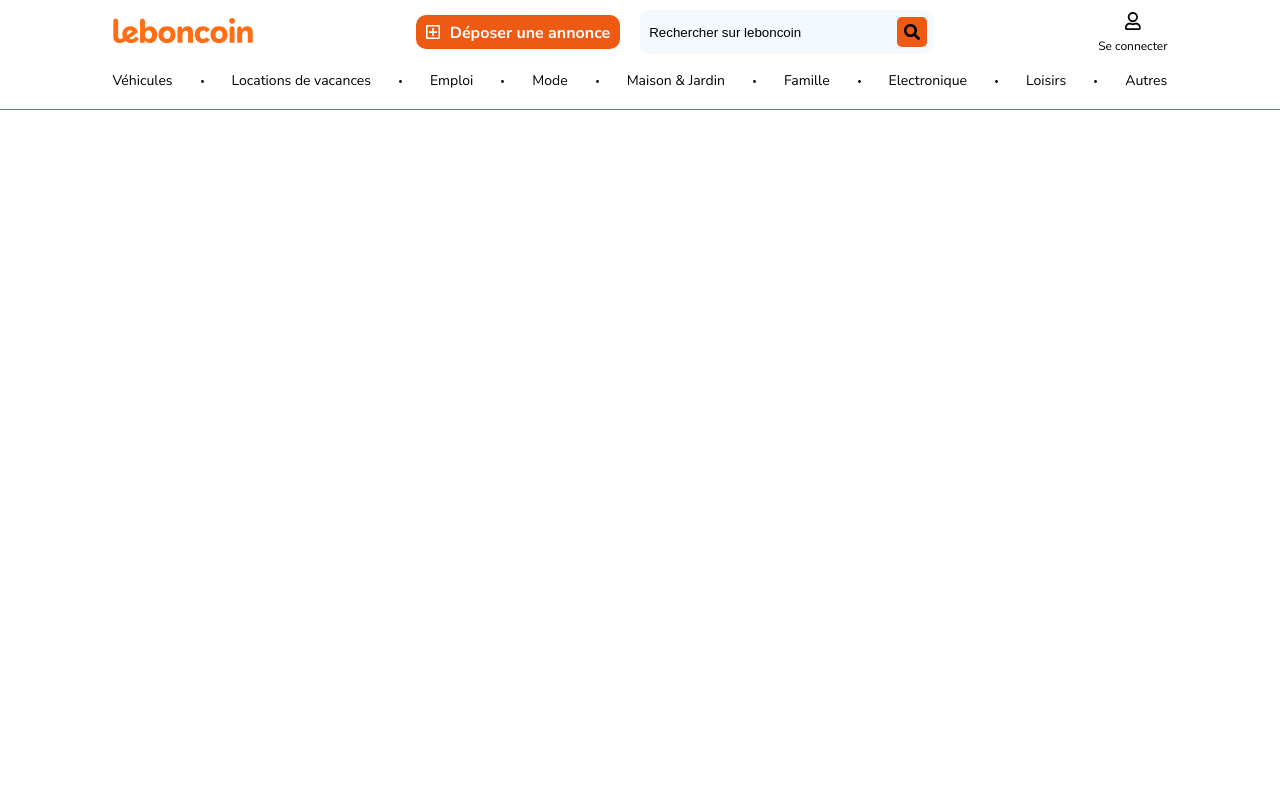
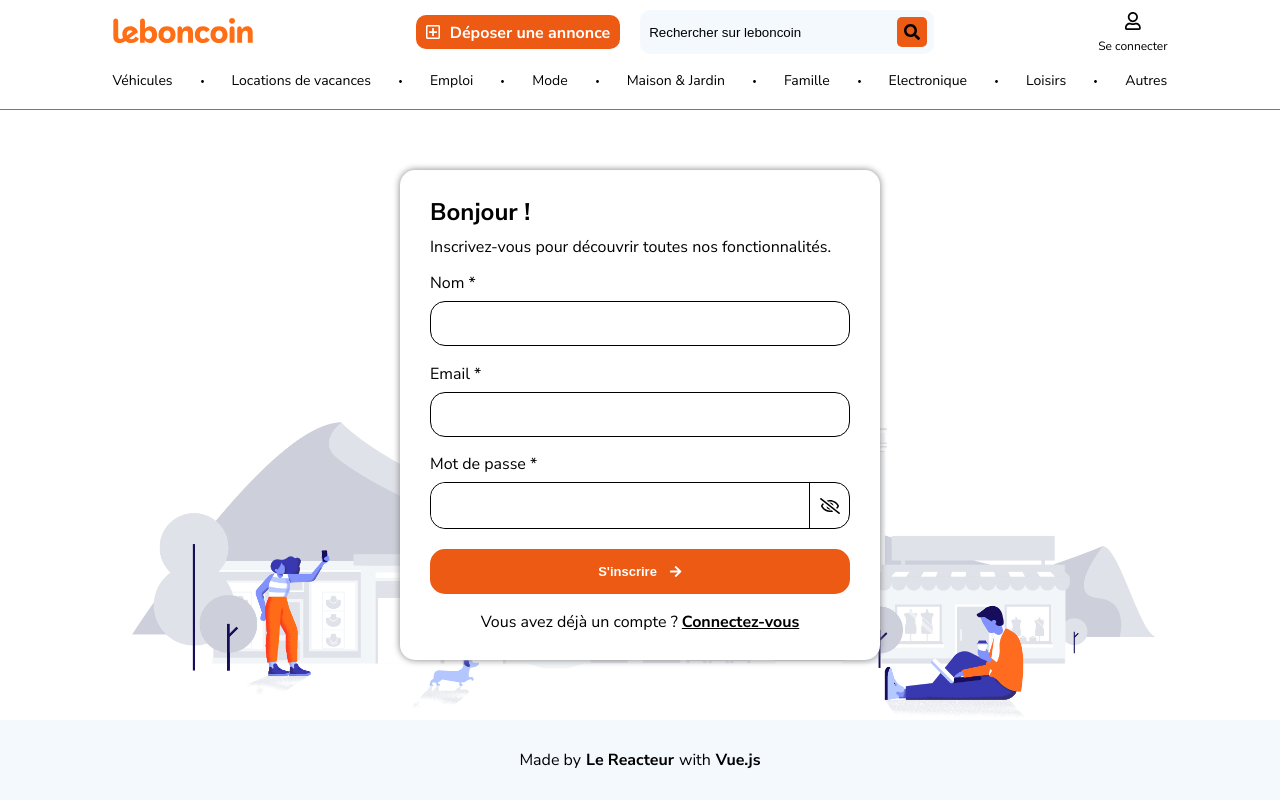
Before and after one commit to chloelefeb/LeBonCoin-Vue-exercices, a Vue app: page /signup in a window 1280 px wide. Built offline with nearby package versions, Linux system fonts and the light colour scheme.

Commit message:
part2 finish

```diff
--- a/src/assets/main.css
+++ b/src/assets/main.css
@@ -9,6 +9,7 @@
   --dark-blue: #094171;
   --height-header: 110px;
   --height-footer: 80px;
+  --med-grey: grey;
 }
 
 body {
--- a/src/components/Header.vue
+++ b/src/components/Header.vue
@@ -1,6 +1,10 @@
 <script setup>
 import { RouterLink } from 'vue-router'
 import BtnPublishOffer from './BtnPublishOffer.vue'
+import { inject } from 'vue'
+
+const GlobalStore = inject('GlobalStore')
+console.log(GlobalStore.userToken)
 </script>
 
 <template>
@@ -22,12 +26,16 @@
         </div>
 
         <div class="connectionPart">
-          <div>
+          <RouterLink :to="{ name: 'login' }" v-if="!GlobalStore.userToken.value">
             <font-awesome-icon :icon="['far', 'user']" />
             <p>Se connecter</p>
-          </div>
+          </RouterLink>
 
-          <!-- <font-awesome-icon :icon="['fas', 'sign-out-alt']" /> -->
+          <font-awesome-icon
+            :icon="['fas', 'sign-out-alt']"
+            v-else
+            @click="GlobalStore.changeToken('')"
+          />
         </div>
       </div>
 
@@ -120,7 +128,7 @@
   color: black;
 }
 
-.connectionPart > div {
+.connectionPart > a {
   display: flex;
   flex-direction: column;
   align-items: center;
--- a/src/main.js
+++ b/src/main.js
@@ -1,6 +1,6 @@
 import './assets/main.css'
 
-import { createApp } from 'vue'
+import { createApp, ref } from 'vue'
 import App from './App.vue'
 import router from './router'
 
@@ -15,8 +15,16 @@
   faCheckDouble,
   faAngleLeft,
   faAngleRight,
+  faArrowRight,
 } from '@fortawesome/free-solid-svg-icons'
-import { faUser, faPlusSquare, faHeart, faClock } from '@fortawesome/free-regular-svg-icons'
+import {
+  faUser,
+  faPlusSquare,
+  faHeart,
+  faClock,
+  faEyeSlash,
+  faEye,
+} from '@fortawesome/free-regular-svg-icons'
 
 library.add(
   faSignOutAlt,
@@ -30,10 +38,21 @@
   faClock,
   faAngleLeft,
   faAngleRight,
+  faArrowRight,
+  faEyeSlash,
+  faEye,
 )
 
 const app = createApp(App).component('font-awesome-icon', FontAwesomeIcon)
 
 app.use(router)
 
+const userToken = ref('')
+
+const changeToken = (token) => {
+  userToken.value = token
+}
+
+app.provide('GlobalStore', { userToken: userToken, changeToken: changeToken })
+
 app.mount('#app')
--- a/src/router/index.js
+++ b/src/router/index.js
@@ -1,5 +1,7 @@
 import { createRouter, createWebHistory } from 'vue-router'
 import HomeView from '../views/HomeView.vue'
+import SignupView from '../views/SignupView.vue'
+import LoginView from '../views/LoginView.vue'
 
 const router = createRouter({
   history: createWebHistory(import.meta.env.BASE_URL),
@@ -15,6 +17,16 @@
       props: true,
       component: () => import('../views/OfferView.vue'),
     },
+    {
+      path: '/signup',
+      name: 'signup',
+      component: SignupView,
+    },
+    {
+      path: '/login',
+      name: 'login',
+      component: LoginView,
+    },
   ],
 })
 
--- /dev/null
+++ b/src/views/LoginView.vue
@@ -0,0 +1,193 @@
+<script setup>
+import axios from 'axios'
+import { RouterLink, useRouter } from 'vue-router'
+import { ref, inject } from 'vue'
+
+const GlobalStore = inject('GlobalStore')
+
+const router = useRouter()
+
+const email = ref('')
+const password = ref('')
+const errorMessage = ref('')
+const isSubmitting = ref(false)
+const displayPassword = ref(false)
+
+const handleSubmit = async () => {
+  console.log({ identifier: email.value, password: password.value })
+  if (email.value && password.value) {
+    isSubmitting.value = true
+    try {
+      const { data } = await axios.post(
+        'https://site--strapileboncoin--2m8zk47gvydr.code.run/api/auth/local',
+        { identifier: email.value, password: password.value },
+      )
+
+      console.log('response>>>>>>>>>', data)
+      GlobalStore.changeToken(data.jwt)
+
+      router.push({ name: 'home' })
+    } catch (error) {
+      console.log('catch>>>>>>>>>', error)
+      errorMessage.value = 'Un problème est survenu, veuillez essayer à nouveau'
+    }
+    isSubmitting.value = false
+  } else {
+    errorMessage.value = 'Veuillez remplir tous les champs'
+  }
+}
+</script>
+
+<template>
+  <main>
+    <div class="container">
+      <form @submit.prevent="handleSubmit">
+        <div>
+          <h1>Bonjour !</h1>
+          <h2>Connectez-vous pour découvrir toutes nos fonctionnalités.</h2>
+        </div>
+
+        <label for="email"
+          ><span>E-mail <sup>*</sup></span
+          ><input type="email" name="email" id="email" v-model="email" @input="errorMessage = ''"
+        /></label>
+
+        <label for="password">
+          <span>Mot de passe <sup>*</sup></span>
+          <div class="inputPassword">
+            <input
+              :type="displayPassword ? 'text' : 'password'"
+              name="password"
+              id="password"
+              v-model="password"
+              @input="errorMessage = ''"
+            />
+            <div>
+              <font-awesome-icon
+                :icon="['far', 'eye-slash']"
+                v-if="!displayPassword"
+                @click="displayPassword = !displayPassword"
+              />
+              <font-awesome-icon
+                :icon="['far', 'eye']"
+                v-else
+                @click="displayPassword = !displayPassword"
+              />
+            </div>
+          </div>
+        </label>
+
+        <p v-if="isSubmitting">Connection en cours ...</p>
+
+        <button v-else>Se connecter <font-awesome-icon :icon="['fas', 'arrow-right']" /></button>
+
+        <p v-if="errorMessage" class="textError">{{ errorMessage }}</p>
+
+        <p>
+          Envie de nous rejoindre ?
+          <RouterLink :to="{ name: 'signup' }"> Créer un compte </RouterLink>
+        </p>
+      </form>
+    </div>
+  </main>
+</template>
+
+<style scoped>
+main {
+  height: calc(100vh - var(--height-header) - var(--height-footer));
+}
+
+.container {
+  background-image: url('../assets/imgs/illustration.png');
+  background-size: contain;
+  background-position: bottom;
+  background-repeat: no-repeat;
+  display: flex;
+  justify-content: center;
+  align-items: center;
+}
+
+form {
+  /* border: 1px solid black; */
+  height: 490px;
+  width: 480px;
+  padding: 30px;
+  background-color: white;
+  display: flex;
+  flex-direction: column;
+  justify-content: space-between;
+  box-shadow: 0 0 7px var(--med-grey);
+  border-radius: 15px;
+}
+
+h1 {
+  font-weight: bold;
+  font-size: 24px;
+  margin-bottom: 15px;
+}
+
+label {
+  display: flex;
+  flex-direction: column;
+  gap: 10px;
+}
+
+input {
+  height: 45px;
+  width: 420px;
+  border-radius: 15px;
+  padding-left: 10px;
+  background-color: white;
+  border: 1px black solid;
+}
+
+input:focus {
+  outline: none;
+}
+
+.inputPassword {
+  border-radius: 15px;
+  border: 1px solid black;
+  display: flex;
+}
+
+.inputPassword > div {
+  border-left: 1px solid black;
+  display: flex;
+  align-items: center;
+  width: 40px;
+}
+
+.inputPassword > input {
+  flex: 1;
+  border: none;
+}
+
+button {
+  background-color: var(--orange);
+  color: white;
+  font-size: 13px;
+  border: none;
+  border-radius: 15px;
+  height: 45px;
+  font-weight: bold;
+}
+
+svg {
+  margin-left: 10px;
+}
+
+p:last-child {
+  text-align: center;
+}
+
+a {
+  font-weight: bold;
+  text-decoration: underline;
+}
+
+.textError {
+  text-align: center;
+  color: var(--orange);
+}
+</style>
--- /dev/null
+++ b/src/views/SignupView.vue
@@ -0,0 +1,203 @@
+<script setup>
+import axios from 'axios'
+import { ref, inject } from 'vue'
+import { RouterLink, useRouter } from 'vue-router'
+
+const GlobalStore = inject('GlobalStore')
+
+const router = useRouter()
+
+const username = ref('')
+const email = ref('')
+const password = ref('')
+const errorMessage = ref('')
+const isSubmitting = ref(false)
+const displayPassword = ref(false)
+
+console.log('GlobalStore >>>>>>', GlobalStore)
+
+const handleSubmit = async () => {
+  if (username.value && email.value && password.value) {
+    isSubmitting.value = true
+    try {
+      const { data } = await axios.post(
+        'https://site--strapileboncoin--2m8zk47gvydr.code.run/api/auth/local/register',
+        { username: username.value, email: email.value, password: password.value },
+      )
+      console.log('response>>>>>', data)
+      GlobalStore.changeToken(data.jwt)
+
+      router.push({ name: 'home' })
+    } catch (error) {
+      console.log('catch>>>>>>>>>', error)
+      errorMessage.value = 'Un problème est survenu, veuillez essayer à nouveau'
+    }
+    isSubmitting.value = false
+  } else {
+    errorMessage.value = 'Veuillez remplir tous les champs'
+  }
+}
+</script>
+
+<template>
+  <main>
+    <div class="container">
+      <form @submit.prevent="handleSubmit">
+        <div>
+          <h1>Bonjour !</h1>
+
+          <h2>Inscrivez-vous pour découvrir toutes nos fonctionnalités.</h2>
+        </div>
+
+        <label for="username">
+          <span>Nom <sup>*</sup></span>
+          <input
+            type="text"
+            name="username"
+            id="username"
+            v-model="username"
+            @input="errorMessage = ''"
+          />
+        </label>
+
+        <label for="email">
+          <span>Email <sup>*</sup></span>
+          <input type="email" name="email" id="email" v-model="email" @input="errorMessage = ''" />
+        </label>
+
+        <label for="password">
+          <span>Mot de passe <sup>*</sup></span>
+          <div class="inputPassword">
+            <input
+              :type="displayPassword ? 'text' : 'password'"
+              name="password"
+              id="password"
+              v-model="password"
+              @input="errorMessage = ''"
+            />
+            <div>
+              <font-awesome-icon
+                :icon="['far', 'eye-slash']"
+                v-if="!displayPassword"
+                @click="displayPassword = !displayPassword"
+              />
+              <font-awesome-icon
+                :icon="['far', 'eye']"
+                v-else
+                @click="displayPassword = !displayPassword"
+              />
+            </div>
+          </div>
+        </label>
+
+        <p v-if="isSubmitting">Inscription en cours ...</p>
+        <button v-else>S'inscrire <font-awesome-icon :icon="['fas', 'arrow-right']" /></button>
+        <p v-if="errorMessage" class="textError">{{ errorMessage }}</p>
+
+        <p>
+          Vous avez déjà un compte ? <RouterLink :to="{ name: 'login' }">Connectez-vous</RouterLink>
+        </p>
+      </form>
+    </div>
+  </main>
+</template>
+
+<style scoped>
+main {
+  height: calc(100vh - var(--height-header) - var(--height-footer));
+}
+
+.container {
+  background-image: url('../assets/imgs/illustration.png');
+  background-size: contain;
+  background-position: bottom;
+  background-repeat: no-repeat;
+  display: flex;
+  justify-content: center;
+  align-items: center;
+}
+
+form {
+  /* border: 1px solid black; */
+  height: 490px;
+  width: 480px;
+  padding: 30px;
+  background-color: white;
+  display: flex;
+  flex-direction: column;
+  justify-content: space-between;
+  box-shadow: 0 0 7px var(--med-grey);
+  border-radius: 15px;
+}
+
+h1 {
+  font-weight: bold;
+  font-size: 24px;
+  margin-bottom: 15px;
+}
+
+label {
+  display: flex;
+  flex-direction: column;
+  gap: 10px;
+}
+
+input {
+  border: 1px solid black;
+  height: 45px;
+  width: 420px;
+  border-radius: 15px;
+  padding-left: 10px;
+  background-color: white;
+}
+
+input:focus {
+  outline: none;
+}
+
+.inputPassword {
+  border-radius: 15px;
+  border: 1px solid black;
+  display: flex;
+}
+
+.inputPassword > div {
+  border-left: 1px solid black;
+  display: flex;
+  align-items: center;
+  width: 40px;
+}
+
+.inputPassword > input {
+  flex: 1;
+  border: none;
+}
+
+button {
+  background-color: var(--orange);
+  color: white;
+  font-size: 13px;
+  border: none;
+  border-radius: 15px;
+  height: 45px;
+  font-weight: bold;
+}
+
+svg {
+  margin-left: 10px;
+}
+
+p:last-child {
+  text-align: center;
+}
+
+a {
+  font-weight: bold;
+  text-decoration: underline;
+}
+
+.textError {
+  text-align: center;
+  color: var(--orange);
+}
+</style>
```
Also changed, not shown: 1 other file (tests, documents, lock files or other folders).
